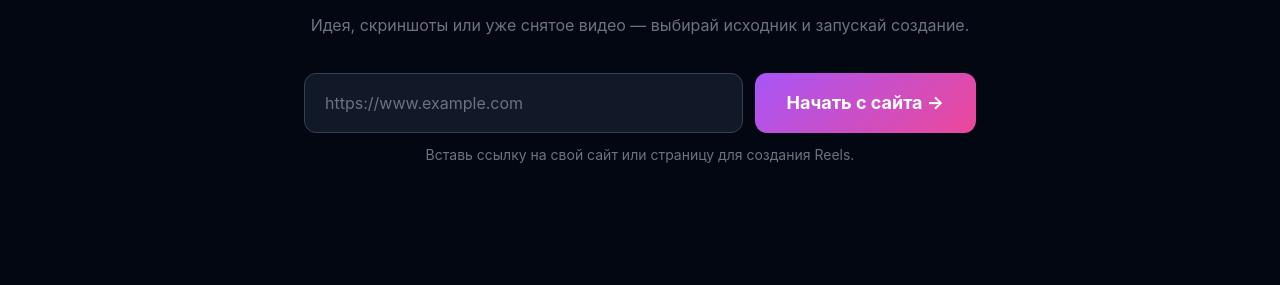
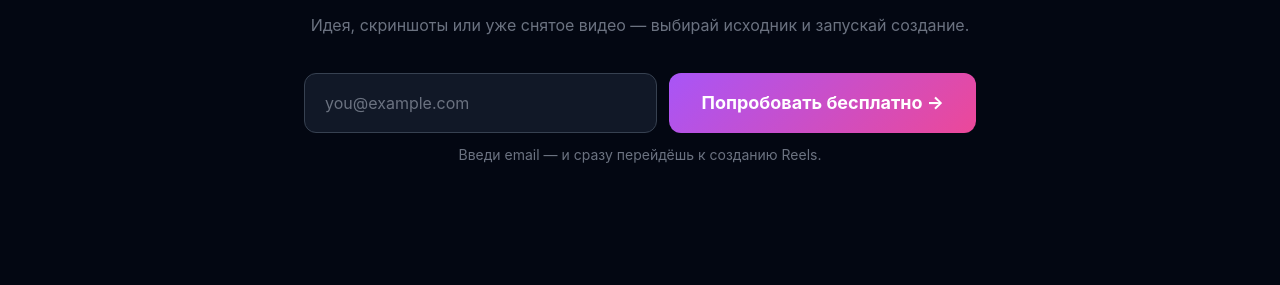
Before and after one commit to krukavit/reelforge-landing, a plain HTML site: page index.html in a window 1280 px wide. Shown: the part 381-666 px from the top of the page. Drawn offline with nearby package versions, Linux system fonts and the light colour scheme.

Commit message:
Route landing signup through email access form

```diff
--- a/index.html
+++ b/index.html
@@ -9,19 +9,19 @@
 <h1 class="text-5xl md:text-7xl font-extrabold leading-tight mt-7">Из идеи в готовый <span class="gradient-text">Reels</span></h1>
 <p class="text-xl md:text-2xl text-gray-400 max-w-3xl mx-auto mt-7">Создавай короткие вертикальные видео с помощью ИИ — без сложного монтажа.</p>
 <p class="text-gray-500 max-w-2xl mx-auto mt-4">Идея, скриншоты или уже снятое видео — выбирай исходник и запускай создание.</p>
-<form action="https://web-production-3e349.up.railway.app/create" method="get" class="mt-9 max-w-2xl mx-auto">
+<form action="https://web-production-3e349.up.railway.app/collect-email" method="get" class="mt-9 max-w-2xl mx-auto">
 <div class="flex flex-col sm:flex-row gap-3">
 <input
-  name="website_url"
-  type="url"
+  name="email"
+  type="email"
   required
-  placeholder="https://www.example.com"
-  autocomplete="url"
+  placeholder="you@example.com"
+  autocomplete="email"
   class="flex-1 px-5 py-4 rounded-xl bg-gray-900 border border-gray-700 text-white placeholder-gray-500 focus:outline-none focus:border-purple-500"
 >
-<button type="submit" class="gradient px-8 py-4 rounded-xl font-bold text-lg">Начать с сайта →</button>
+<button type="submit" class="gradient px-8 py-4 rounded-xl font-bold text-lg">Попробовать бесплатно →</button>
 </div>
-<p class="text-gray-500 text-sm mt-3">Вставь ссылку на свой сайт или страницу для создания Reels.</p>
+<p class="text-gray-500 text-sm mt-3">Введи email — и сразу перейдёшь к созданию Reels.</p>
 </form>
 </section>
 <section id="examples" class="max-w-6xl mx-auto px-6 py-16">
```
